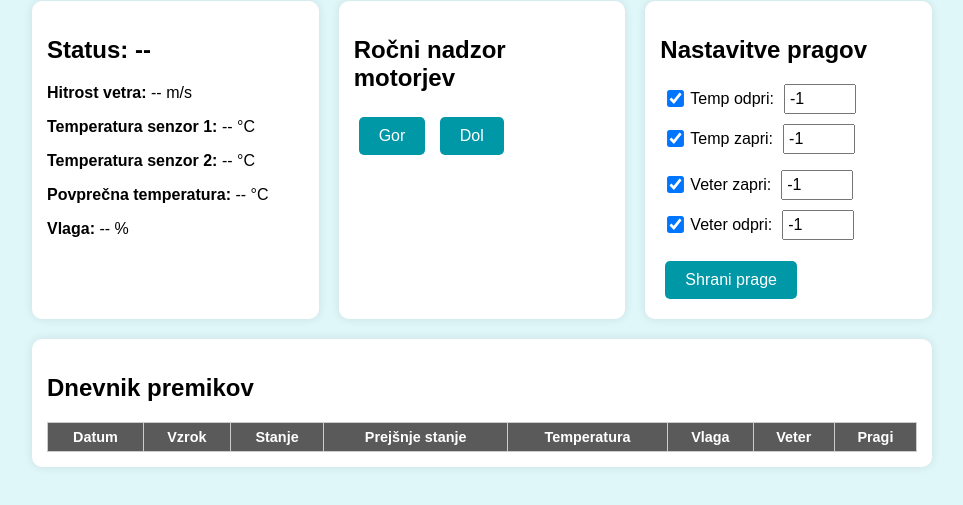
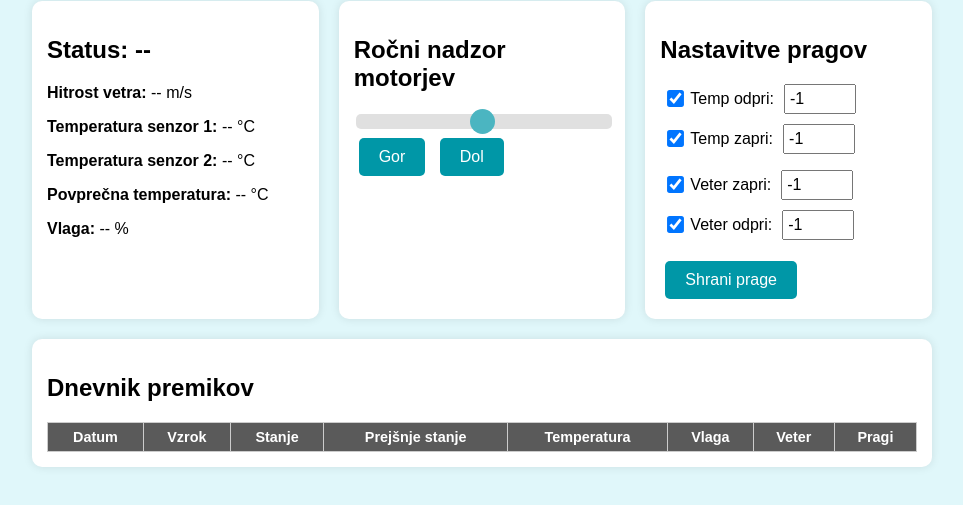
Before and after one commit to KristjanPet/esp32-greenhouse-automation, a plain HTML site: page data/index.html in a window 1280 px wide. Shown: the part 107-612 px from the top of the page, without its empty margins (158-1121 px from the left). Drawn offline with Linux system fonts and the light colour scheme; no server answers.

Commit message:
Added Slider

```diff
--- a/data/index.html
+++ b/data/index.html
@@ -21,6 +21,9 @@
 
         <div class="section">
           <h2>Ročni nadzor motorjev</h2>
+          <div class="slidecontainer">
+            <input type="range" min="1" max="100" value="50" class="slider" id="myRange">
+          </div>
           <button id="btnUp"   class="motor-btn" onclick="sendMotorCommand('up')">Gor</button>
           <button id="btnDown" class="motor-btn" onclick="sendMotorCommand('down')">Dol</button>
 
--- a/data/style.css
+++ b/data/style.css
@@ -115,3 +115,33 @@ td.inactive {
   background-color: #ffcdd2; /* reddish */
   color: #b71c1c;
 }
+
+.slider {
+  -webkit-appearance: none;
+  width: 100%;
+  height: 15px;
+  border-radius: 5px;
+  background: #d3d3d3;
+  outline: none;
+  opacity: 0.7;
+  -webkit-transition: .2s;
+  transition: opacity .2s;
+}
+
+.slider::-webkit-slider-thumb {
+  -webkit-appearance: none;
+  appearance: none;
+  width: 25px;
+  height: 25px;
+  border-radius: 50%;
+  background: #0097a7;
+  cursor: pointer;
+}
+
+.slider::-moz-range-thumb {
+  width: 25px;
+  height: 25px;
+  border-radius: 50%;
+  background: #0097a7;
+  cursor: pointer;
+}
```
